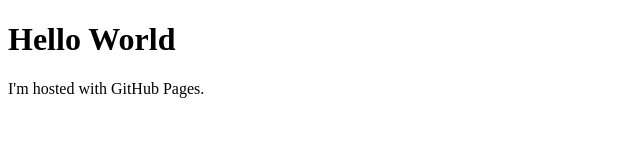
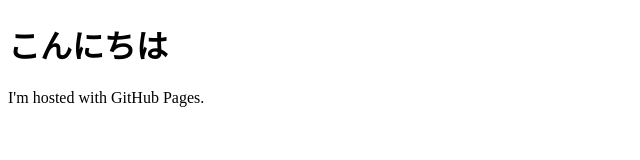
Before and after one commit to KoyaNarumi/KoyaNarumi.github.io, a plain HTML site: page index.html in a window 1280 px wide. Shown: the whole page, without its empty margins (0-640 px from the left). Drawn offline with Linux system fonts and the light colour scheme.

Commit message:
Update index.html

```diff
--- a/index.html
+++ b/index.html
@@ -1,7 +1,7 @@
 <!DOCTYPE html>
 <html>
 <body>
-<h1>Hello World</h1>
+<h1>こんにちは</h1>
 <p>I'm hosted with GitHub Pages.</p>
 </body>
 </html>
```
